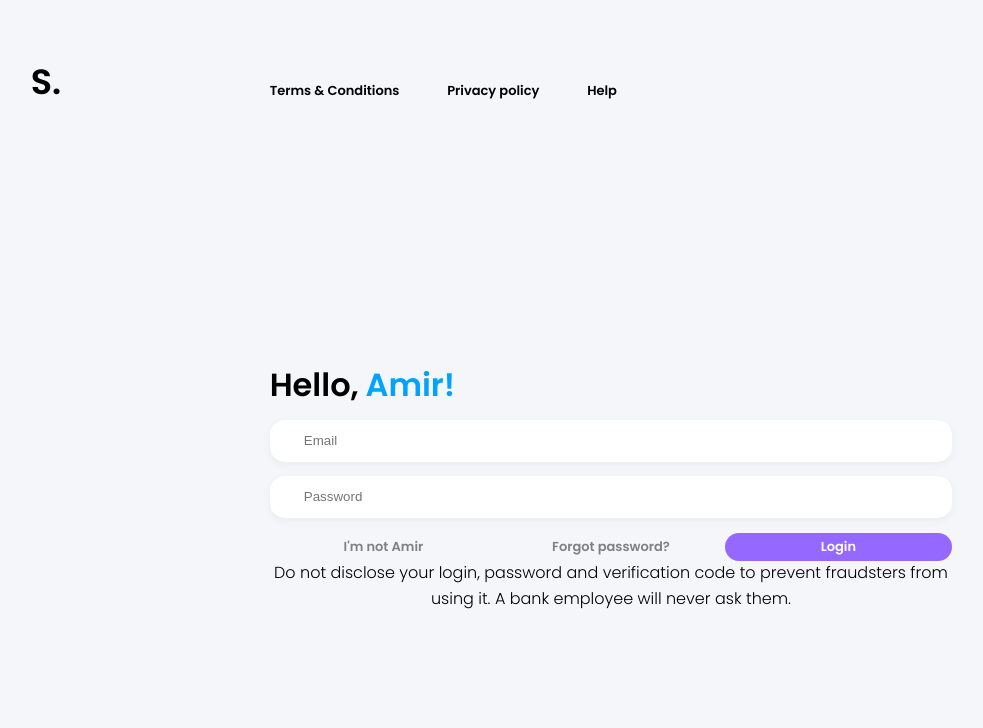
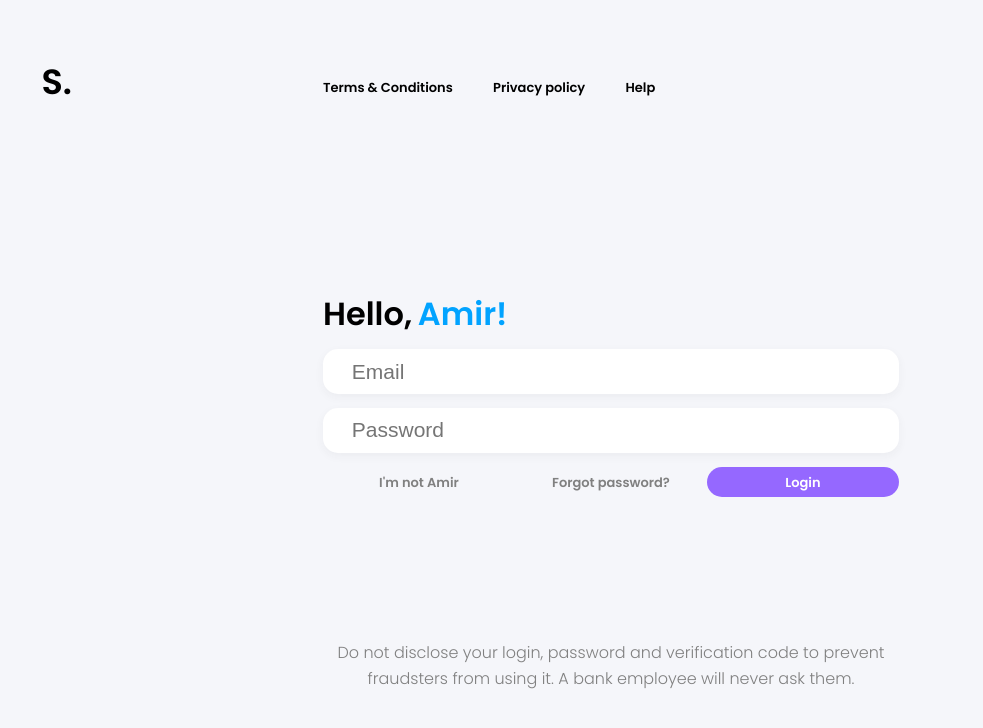
Before and after one commit to codacy20/www-smartbank, an Angular app: page / in a window 1280 px wide. Shown: the top 728 px of the page, without its empty margins (29-1012 px from the left). Built offline with nearby package versions, Linux system fonts and the light colour scheme.

Commit message:
forgot password section and grid correction

```diff
--- a/src/app/app.component.scss
+++ b/src/app/app.component.scss
@@ -3,10 +3,10 @@
     height: 100%;
     width: 100%;
     display: grid;
-    grid-auto-rows: 20% 50% 30%;
+    grid-auto-rows: 20% 60% 20%;
     .section1 {
         display: grid;
-        grid-auto-columns: 23.3333333333% 53.3333333333% 23.3333333333%;
+        grid-auto-columns: 27.5% 45% 27.5%;
         padding-top: 5%;
         .links {
             grid-row: 1;
@@ -34,7 +34,7 @@
     }
     .section2 {
         display: grid;
-        grid-auto-columns: 23.3333333333% 53.3333333333% 23.3333333333%;
+        grid-auto-columns: 27.5% 45% 27.5%;
         .inner-container {
             grid-row: 1;
             grid-column: 2;
@@ -42,13 +42,14 @@
     }
     .section3 {
         display: grid;
-        grid-auto-columns: 23.3333333333% 53.3333333333% 23.3333333333%;
+        grid-auto-columns: 27.5% 45% 27.5%;
         .disclaimer {
             grid-row: 1;
             grid-column: 2;
             text-align: center;
             p {
                 line-height: 0.7cm;
+                color: gray;
             }
         }
     }
--- a/src/app/login-page/forgot-password/forgot-password.component.html
+++ b/src/app/login-page/forgot-password/forgot-password.component.html
@@ -1,7 +1,26 @@
-<h1>Password recovery</h1>
-<p>Card number</p>
-<input type="text" placeholder="Card number">
-<div class="links">
-    <div (click)="toggleSubComponents()">Cancel</div>
-    <div>Continue</div>
+<div class="container">
+    <div class="login-grid">
+        <div class="head align-vertical">
+            <h1>Password recovery</h1>
+        </div>
+        <div class="tabs pointer" [ngClass]="{'active': active==0}" id="tab1" (click)="switchTabs()">
+            <p>Card number</p>
+            <div id="divide"></div>
+        </div>
+        <div class="tabs pointer" [ngClass]="{'active': active==1}" id="tab2" (click)="switchTabs()">
+            <p>Number of contract</p>
+            <div id="divide"></div>
+        </div>
+        <div class="email center-align">
+            <input type="text" placeholder="Card number" class="input">
+        </div>
+        <div class="links">
+            <div id="unknown" class="justify" (click)="toggleSubComponents()">
+                <div class="btn silent pointer">Cancel</div>
+            </div>
+            <div id="login" class="justify">
+                <div class="btn pointer">Continue</div>
+            </div>
+        </div>
+    </div>
 </div>
--- a/src/app/login-page/forgot-password/forgot-password.component.scss
+++ b/src/app/login-page/forgot-password/forgot-password.component.scss
@@ -0,0 +1,127 @@
+.container {
+    height: 100%;
+    display: flex;
+    width: 100%;
+    flex-direction: column;
+    justify-content: center;
+    align-items: center;
+
+    .login-grid {
+        display: grid;
+        width: 100%;
+        height: 45%;
+        grid-auto-columns: 33.33% 33.33% 33.33%;
+        grid-auto-rows: 20% 8% 20% 20%;
+        row-gap: 7%;
+        .center-align {
+            display: flex;
+            justify-content: center;
+            align-items: center;
+        }
+        .align-vertical {
+            display: flex;
+            align-items: center;
+        }
+        .head {
+            grid-row: 1;
+            grid-column-start: 1;
+            grid-column-end: 4;
+            h1 {
+                font-size: xx-large;
+                font-weight: bold;
+            }
+            #blue {
+                color: #01a3ff;
+                margin-left: 1%;
+            }
+        }
+        .tabs {
+            font-weight: bold;
+            display: flex;
+            height: 100%;
+            flex-direction: column;
+            justify-content: center;
+            p {
+                height: 90%;
+                color: gray;
+            }
+            &.active {
+                p {
+                    color: black;
+                }
+                #divide {
+                    height: 10%;
+                    background: #9568ff;
+                    width: 40%;
+                }
+            }
+        }
+        #tab1 {
+            grid-row: 2;
+            grid-column: 1;
+        }
+        #tab2 {
+            grid-row: 2;
+            grid-column: 2;
+            grid-column-start: 2;
+            grid-column-end: 4;
+        }
+        .input {
+            padding-left: 5%;
+            width: 95%;
+            border-radius: 15px;
+            font-size: 21px;
+            border-style: unset;
+            height: 100%;
+            box-shadow: 0px 3px 10px 0px rgba(50, 50, 50, 0.05);
+            transition: all 0.5s;
+        }
+        .input:hover,
+        .input:focus {
+            box-shadow: 0px 3px 10px 0px rgba(50, 50, 50, 0.15);
+        }
+        .email {
+            grid-row: 3;
+            grid-column-start: 1;
+            grid-column-end: 4;
+        }
+        .links {
+            grid-row: 4;
+            grid-column-start: 1;
+            grid-column-end: 4;
+            display: grid;
+            grid-auto-columns: 33.33% 33.33% 33.33%;
+            .btn {
+                background-color: #9568ff;
+                height: 70%;
+                width: 100%;
+                color: white;
+                display: flex;
+                border-radius: 15px;
+                justify-content: center;
+                align-items: center;
+                font-weight: bold;
+                font-size: 13px;
+            }
+            .silent {
+                color: gray;
+                background-color: unset;
+            }
+            #unknown {
+                grid-column: 1;
+            }
+            .justify {
+                display: flex;
+                justify-content: center;
+                align-items: center;
+                height: 100%;
+            }
+            #forgot {
+                grid-column: 2;
+            }
+            #login {
+                grid-column: 3;
+            }
+        }
+    }
+}
--- a/src/app/login-page/forgot-password/forgot-password.component.ts
+++ b/src/app/login-page/forgot-password/forgot-password.component.ts
@@ -10,6 +10,7 @@ import { LoginService } from '../login.service';
 export class ForgotPasswordComponent implements OnInit {
 
   @Output() eventSwtichComponent: EventEmitter<Pages> = new EventEmitter<Pages>();
+  public active = 0;
 
   constructor(private loginService: LoginService) {
   }
@@ -17,6 +18,13 @@ export class ForgotPasswordComponent implements OnInit {
   ngOnInit() {
   }
 
+  switchTabs() {
+    if (this.active === 0)
+      this.active = 1;
+    else
+      this.active = 0;
+  }
+
   toggleSubComponents() {
     this.eventSwtichComponent.emit(Pages.Login);
   }
--- a/src/app/login-page/login-page/login-page.component.scss
+++ b/src/app/login-page/login-page/login-page.component.scss
@@ -1,7 +1,8 @@
 .inner-container {
     height: 100%;
 
-    .login {
+    .login,
+    .forgot {
         height: 100%;
     }
 }
--- a/src/app/login-page/login/login.component.html
+++ b/src/app/login-page/login/login.component.html
@@ -15,10 +15,10 @@
                 <div class="btn silent">I'm not {{name}}</div>
             </div>
             <div id="forgot" (click)="toggleSubComponents()">
-                <div class="btn silent">Forgot password?</div>
+                <div class="btn silent pointer">Forgot password?</div>
             </div>
             <div id="login">
-                <div class="btn">Login</div>
+                <div class="btn pointer">Login</div>
             </div>
         </div>
     </div>
--- a/src/app/login-page/login/login.component.scss
+++ b/src/app/login-page/login/login.component.scss
@@ -1,14 +1,18 @@
 .container {
     height: 100%;
+    display: flex;
     width: 100%;
-    padding-top: 30%;
+    flex-direction: column;
+    justify-content: center;
+    align-items: center;
 
     .login-grid {
         display: grid;
-        height: 100%;
-        grid-auto-columns: 30.6666666667% 30.6666666667% 30.6666666667%;
-        grid-auto-rows: 10% 10% 10% 10%;
-        grid-gap: 4%;
+        width: 100%;
+        height: 45%;
+        grid-auto-columns: 33.33% 33.33% 33.33%;
+        grid-auto-rows: 20% 20% 20% 20%;
+        row-gap: 7%;
         .center-align {
             display: flex;
             justify-content: center;
@@ -35,6 +39,7 @@
             padding-left: 5%;
             width: 95%;
             border-radius: 15px;
+            font-size: 21px;
             border-style: unset;
             height: 100%;
             box-shadow: 0px 3px 10px 0px rgba(50, 50, 50, 0.05);
--- a/src/styles.scss
+++ b/src/styles.scss
@@ -28,7 +28,10 @@ html {
 body {
 	line-height: 1;
 	color: black;
-    height: 100%;
+	height: 100%;
+	.pointer {
+        cursor: pointer;
+    }
 }
 ol, ul {
 	list-style: none;
```
